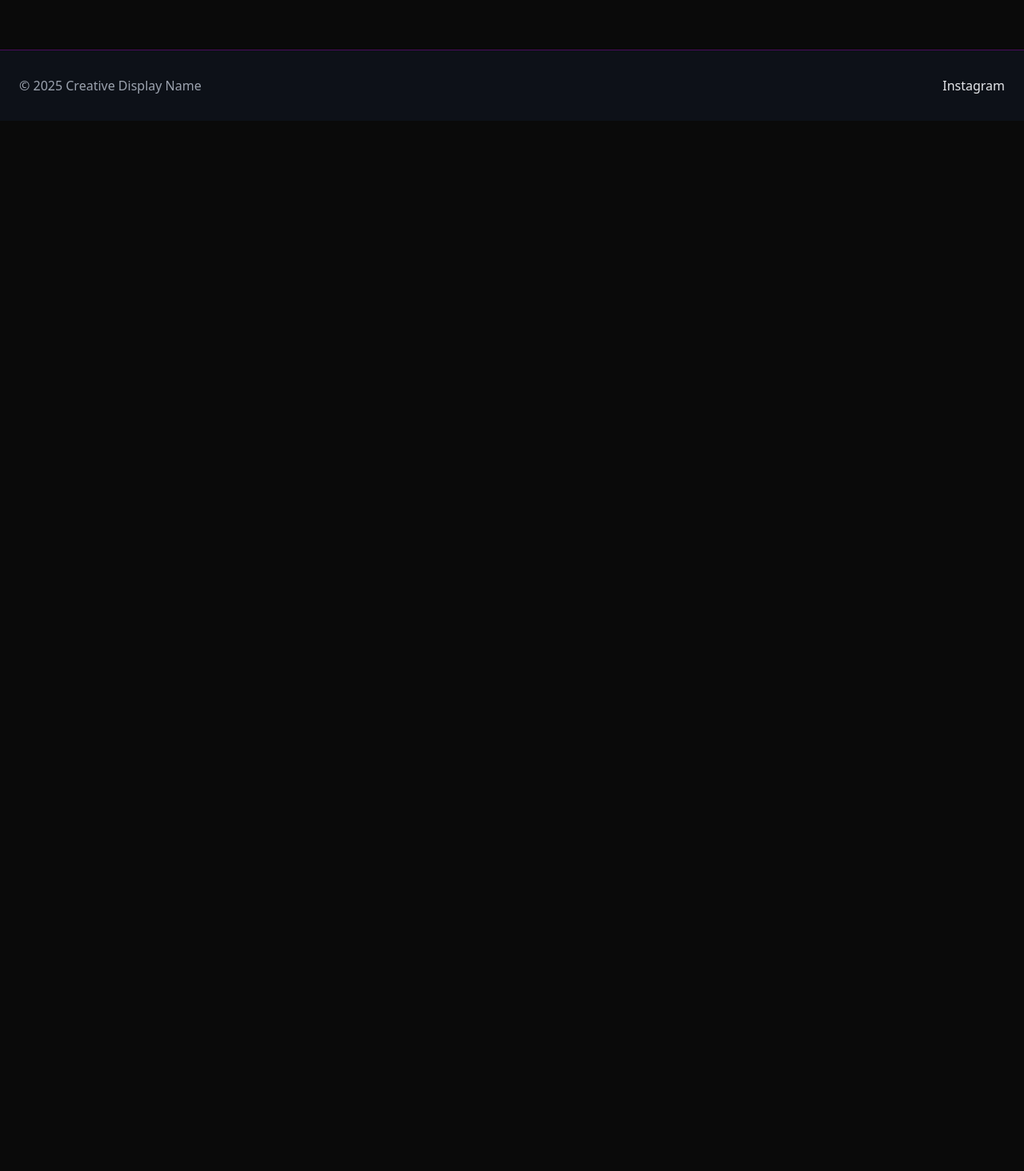
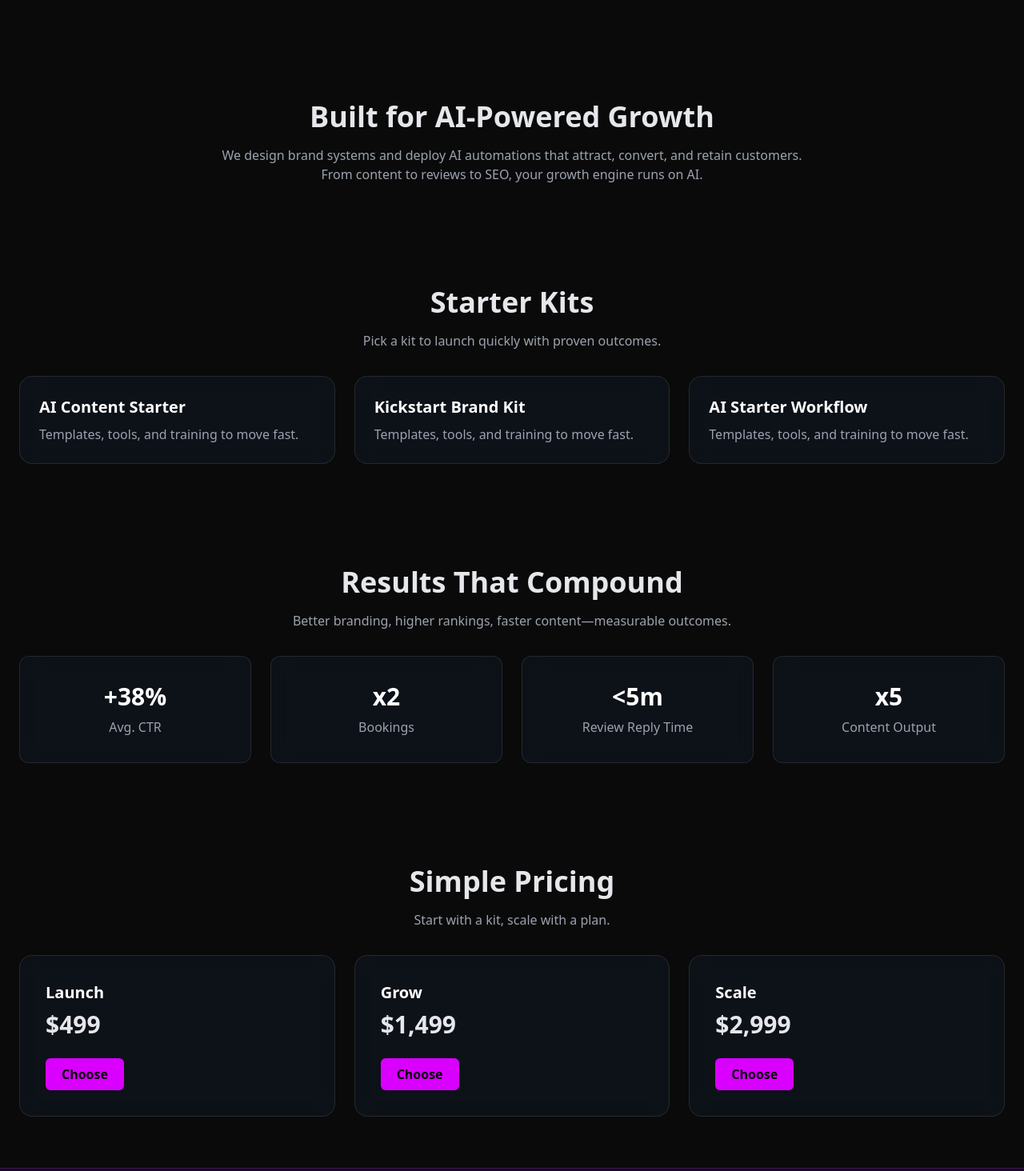
Before and after one commit to YungPlato/creative-agency-site, a Next.js app: page / in a window 1280 px wide. Shown: the part 2126-3590 px from the top of the page at 80% size. Before the commit the page ends 2277 px from the top, so only its background shows below. Built offline with nearby package versions, Linux system fonts and the light colour scheme.

Commit message:
feat: mobile nav toggle, AI-focused sections (About/Kits/Results/Pricing), SafeImage fallback, hero mobile spacing, image domains

```diff
--- a/app/page.tsx
+++ b/app/page.tsx
@@ -12,7 +12,7 @@ export default function HomePage() {
       <Hero />
       <SectionDivider />
 
-      <section id="services" className="container mx-auto px-6 py-16">
+      <section id="services" className="container mx-auto px-6 py-16 scroll-mt-28">
         <Reveal>
           <h2 className="text-3xl md:text-4xl font-bold text-center mb-4">Our Four Pillars of Growth</h2>
           <p className="text-center text-gray-400 mb-12">The foundation of our strategy to elevate your business.</p>
@@ -36,6 +36,63 @@ export default function HomePage() {
       <SectionDivider />
       <Testimonials />
 
+      <section id="about" className="container mx-auto px-6 py-16 scroll-mt-28">
+        <Reveal>
+          <h2 className="text-3xl md:text-4xl font-bold text-center mb-4">Built for AI-Powered Growth</h2>
+          <p className="max-w-3xl mx-auto text-center text-gray-400">
+            We design brand systems and deploy AI automations that attract, convert, and retain customers. From content to reviews to SEO, your growth engine runs on AI.
+          </p>
+        </Reveal>
+      </section>
+
+      <section id="kits" className="container mx-auto px-6 py-16 scroll-mt-28">
+        <Reveal>
+          <h2 className="text-3xl md:text-4xl font-bold text-center mb-4">Starter Kits</h2>
+          <p className="text-center text-gray-400 mb-8">Pick a kit to launch quickly with proven outcomes.</p>
+        </Reveal>
+        <div className="grid grid-cols-1 md:grid-cols-3 gap-6">
+          {[ 'AI Content Starter', 'Kickstart Brand Kit', 'AI Starter Workflow' ].map(title => (
+            <Reveal key={title}>
+              <div className="p-6 rounded-2xl glass hover:-translate-y-2 transition-all">
+                <h3 className="text-xl font-semibold text-white mb-2">{title}</h3>
+                <p className="text-gray-400">Templates, tools, and training to move fast.</p>
+              </div>
+            </Reveal>
+          ))}
+        </div>
+      </section>
+
+      <section id="results" className="container mx-auto px-6 py-16 scroll-mt-28">
+        <Reveal>
+          <h2 className="text-3xl md:text-4xl font-bold text-center mb-4">Results That Compound</h2>
+          <p className="text-center text-gray-400 mb-8">Better branding, higher rankings, faster content—measurable outcomes.</p>
+        </Reveal>
+        <div className="grid grid-cols-2 md:grid-cols-4 gap-6 text-center">
+          {[{k:'Avg. CTR',v:'+38%'},{k:'Bookings',v:'x2'},{k:'Review Reply Time',v:'<5m'},{k:'Content Output',v:'x5'}].map(m => (
+            <div key={m.k} className="glass rounded-xl py-8">
+              <div className="text-3xl font-extrabold text-white">{m.v}</div>
+              <div className="text-gray-400 mt-2">{m.k}</div>
+            </div>
+          ))}
+        </div>
+      </section>
+
+      <section id="pricing" className="container mx-auto px-6 py-16 scroll-mt-28">
+        <Reveal>
+          <h2 className="text-3xl md:text-4xl font-bold text-center mb-4">Simple Pricing</h2>
+          <p className="text-center text-gray-400 mb-8">Start with a kit, scale with a plan.</p>
+        </Reveal>
+        <div className="grid grid-cols-1 md:grid-cols-3 gap-6">
+          {[{t:'Launch',p:'$499'},{t:'Grow',p:'$1,499'},{t:'Scale',p:'$2,999'}].map(plan => (
+            <div key={plan.t} className="glass rounded-2xl p-8 hover:-translate-y-2 transition-all">
+              <h3 className="text-xl font-semibold text-white">{plan.t}</h3>
+              <div className="text-3xl font-extrabold mt-2">{plan.p}</div>
+              <a href="#contact" className="mt-6 inline-block px-5 py-2 rounded-md bg-brandPink text-black font-semibold hover:bg-brandCyan transition-all">Choose</a>
+            </div>
+          ))}
+        </div>
+      </section>
+
       <footer className="border-t border-brandPink/30 bg-gray-900/50">
         <div className="container mx-auto px-6 py-8 flex flex-col md:flex-row justify-between items-center text-center md:text-left">
           <p className="text-gray-400">© {new Date().getFullYear()} Creative Display Name</p>
--- a/components/Hero.tsx
+++ b/components/Hero.tsx
@@ -9,7 +9,7 @@ export default function Hero() {
   const opacity = useTransform(scrollY, [0, 300], [1, 0.6]);
 
   return (
-    <section id="hero" className="relative min-h-screen flex items-center justify-center text-center overflow-hidden">
+    <section id="hero" className="relative min-h-[80vh] md:min-h-screen flex items-center justify-center text-center overflow-hidden pt-20 md:pt-0">
       <motion.div style={{ y }} className="absolute inset-0 -z-10">
         <Image src="https://images.unsplash.com/photo-1542838132-92c53300491e?q=80&w=1974" alt="Abstract tech background" fill priority className="object-cover" />
         <div className="absolute inset-0 bg-gradient-to-br from-black/70 via-black/40 to-transparent" />
--- a/components/ImageGrid.tsx
+++ b/components/ImageGrid.tsx
@@ -1,4 +1,4 @@
-import Image from 'next/image';
+import SafeImage from './SafeImage';
 
 const images = [
   { src: 'https://images.unsplash.com/photo-1509042239860-f550ce710b93?q=80&w=1887', alt: 'Cafe' },
@@ -14,7 +14,7 @@ export default function ImageGrid() {
       <div className="grid grid-cols-1 sm:grid-cols-2 lg:grid-cols-4 gap-6">
         {images.map(img => (
           <div key={img.src} className="relative aspect-[4/3] overflow-hidden rounded-xl group">
-            <Image
+            <SafeImage
               src={img.src}
               alt={img.alt}
               fill
--- a/components/Nav.tsx
+++ b/components/Nav.tsx
@@ -13,6 +13,7 @@ const sections = [
 
 export default function Nav() {
   const [active, setActive] = useState<string>('');
+  const [open, setOpen] = useState<boolean>(false);
   const navRef = useRef<HTMLElement>(null);
 
   useEffect(() => {
@@ -38,6 +39,13 @@ export default function Nav() {
         <Link href="#" className="text-xl font-bold bg-clip-text text-transparent bg-gradient-to-r from-brandPink to-brandCyan">
           Creative Display Name
         </Link>
+        <button
+          className="md:hidden text-gray-200 border border-white/20 rounded-md px-3 py-2"
+          aria-label="Toggle menu"
+          onClick={() => setOpen(v => !v)}
+        >
+          Menu
+        </button>
         <div className="hidden md:flex space-x-8 items-center">
           {sections.map(s => (
             <a
@@ -53,6 +61,25 @@ export default function Nav() {
           Book a Free Demo
         </a>
       </nav>
+      {open && (
+        <div className="md:hidden container mx-auto px-6 pb-4">
+          <div className="glass rounded-lg p-4 flex flex-col gap-3">
+            {sections.map(s => (
+              <a
+                key={s.href}
+                href={s.href}
+                onClick={() => setOpen(false)}
+                className={`py-2 rounded-md px-2 ${active === s.href ? 'text-brandCyan' : 'text-gray-300'} hover:text-brandCyan`}
+              >
+                {s.label}
+              </a>
+            ))}
+            <a href="#contact" onClick={() => setOpen(false)} className="py-2 rounded-md px-2 text-black bg-brandPink font-semibold text-center hover:bg-brandCyan">
+              Book a Free Demo
+            </a>
+          </div>
+        </div>
+      )}
     </header>
   );
 }
--- /dev/null
+++ b/components/SafeImage.tsx
@@ -0,0 +1,14 @@
+"use client";
+import Image, { ImageProps } from 'next/image';
+import { useState } from 'react';
+
+export default function SafeImage(props: ImageProps) {
+  const [src, setSrc] = useState(props.src);
+  return (
+    <Image
+      {...props}
+      src={src}
+      onError={() => setSrc('https://placehold.co/600x400/111827/FFF?text=Image')}
+    />
+  );
+}
--- a/next.config.mjs
+++ b/next.config.mjs
@@ -3,7 +3,8 @@ const nextConfig = {
   images: {
     remotePatterns: [
       { protocol: 'https', hostname: 'images.unsplash.com' },
-      { protocol: 'https', hostname: 'placehold.co' }
+      { protocol: 'https', hostname: 'placehold.co' },
+      { protocol: 'https', hostname: 'cdn.jsdelivr.net' }
     ]
   }
 };
```
